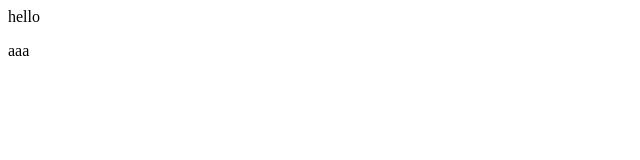
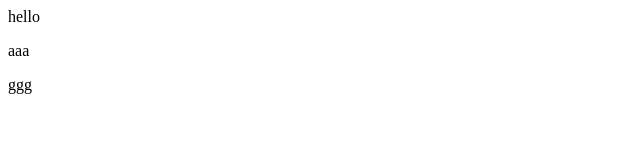
Before and after one commit to oono-dev/git_example, a plain HTML site: page index.html in a window 1280 px wide. Shown: the full height of the page, 0-640 px from the left. Drawn offline with Linux system fonts and the light colour scheme.

Commit message:
gggを追加

```diff
--- a/index.html
+++ b/index.html
@@ -1,2 +1,5 @@
 <p>hello</p>
 <p>aaa</p>
+<div>
+    ggg
+</div>
```
